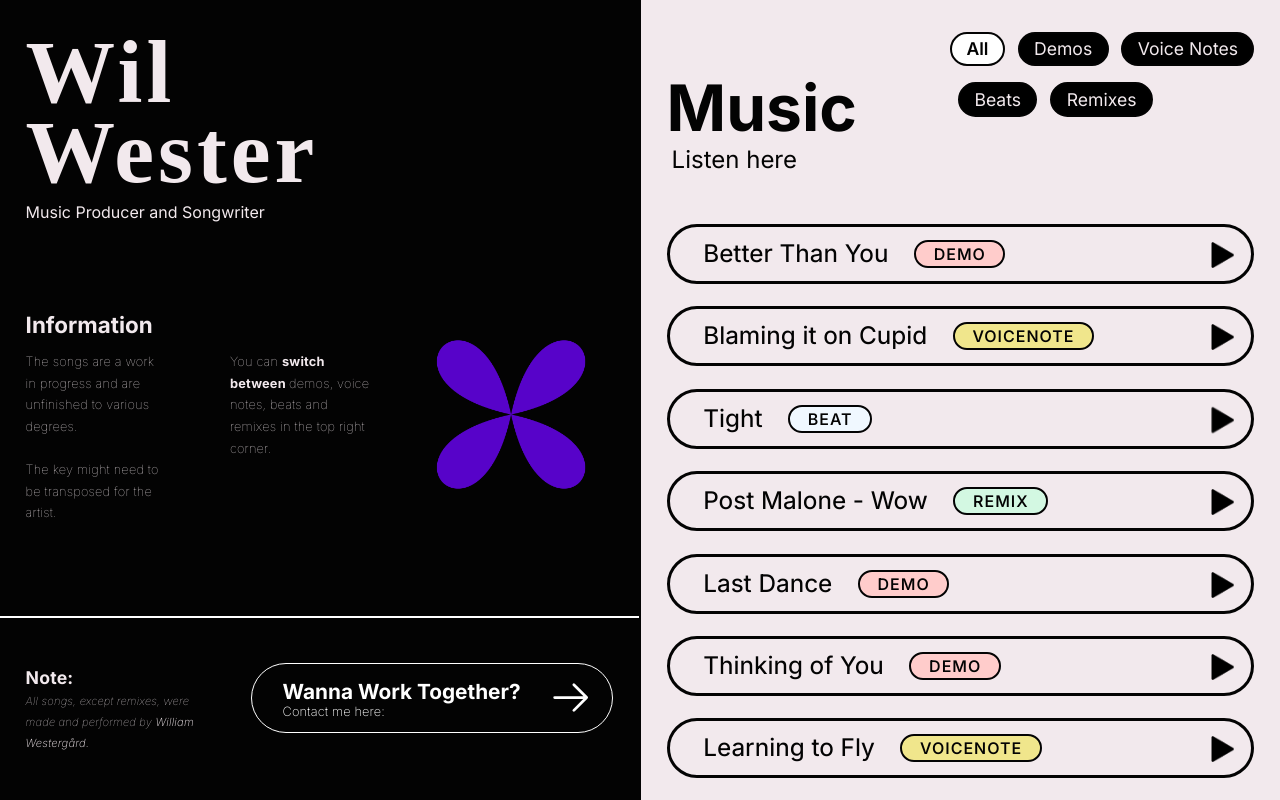
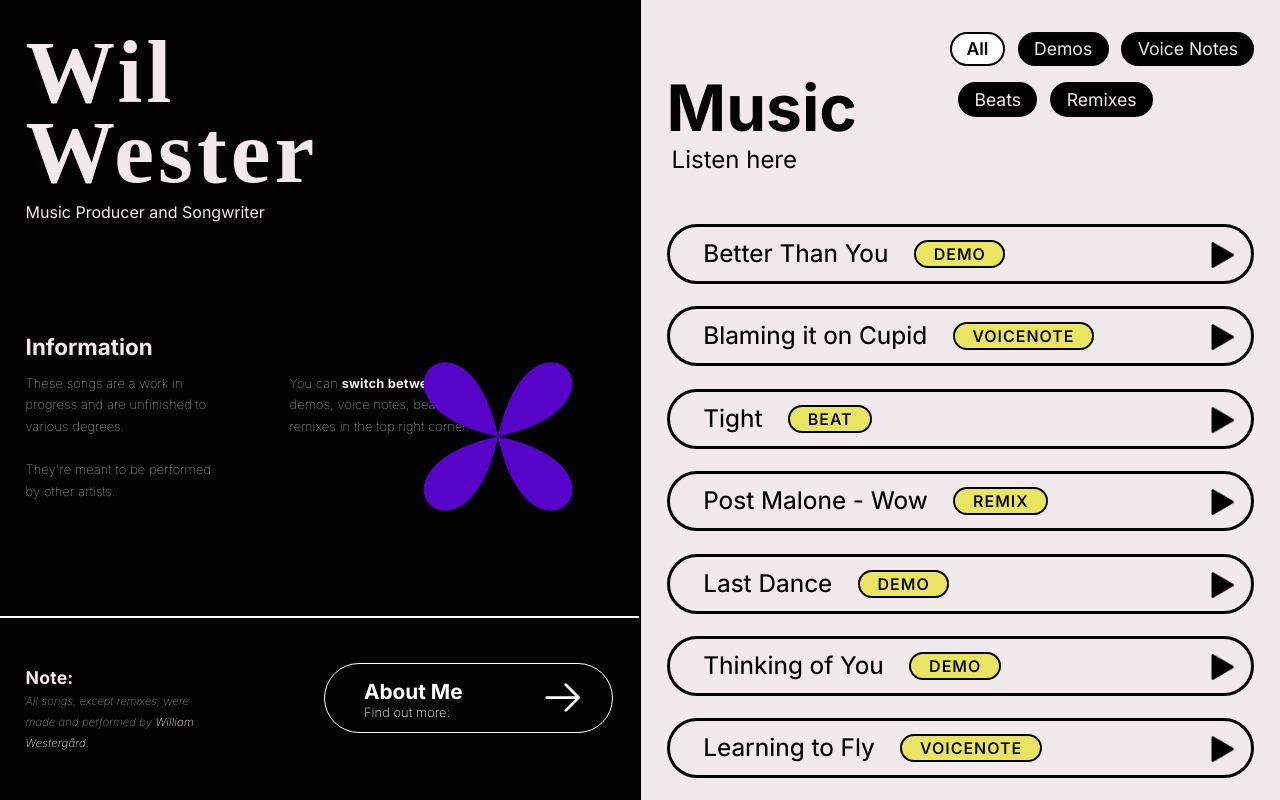
Before and after one commit to williamwestergard/music-website, a React (Vite) app: page / in a window 1280 px wide. Shown: the top 800 px of the page. Built offline with nearby package versions, Linux system fonts and the light colour scheme; a web font is replaced by a local one.

Commit message:
new commit

```diff
--- /dev/null
+++ b/src/assets/components/AboutMe.jsx
@@ -0,0 +1,47 @@
+import React from "react";
+import Profile_Pic from "../components/profile_pic.png";
+import ArrowDiagonal from "../components/arrow-diagonal.png";
+
+function About_Me() {
+  const user = "william.westergard";
+  const domain = "outlook.com";
+  const email = `${user}@${domain}`;
+  return (
+    <>
+      <section id="about-me">
+        <section className="information">
+          <h2>About me</h2>
+          <section className="information-p-container">
+            <p>
+              A musician based in Stockholm, Sweden.
+              <br /> <br /> I can play guitar, bass and keyboard. I'm mainly
+              using Logic Pro X.
+            </p>
+            <p>
+              Do you want to work on these songs? Or do you need help with your
+              own projects?
+              <br />
+              <br />
+              <a
+                className="lets-talk"
+                href={`mailto:${email}`}
+                style={{ textDecoration: "none", color: "white" }}
+              >
+                <b> Let's talk</b>
+                <img
+                  src={ArrowDiagonal}
+                  className="arrow-diagonal"
+                  alt="Arrow"
+                />
+              </a>
+            </p>
+
+            <img className="profile-pic" src={Profile_Pic} />
+          </section>
+        </section>
+      </section>
+    </>
+  );
+}
+
+export default About_Me;
--- a/src/assets/components/Footer.jsx
+++ b/src/assets/components/Footer.jsx
@@ -1,4 +1,4 @@
-function Footer() {
+function Footer({ showAbout, isVisible }) {
   return (
     <>
       <section className="footer">
@@ -18,11 +18,11 @@ function Footer() {
               <span style={{ fontWeight: "200" }}> William Westergård.</span>
             </p>
           </article>
-          <a href="#">
+          <a onClick={showAbout} style={{ cursor: "pointer" }}>
             <article className="wanna-collab">
               <article className="wanna-collab-info-container">
-                <h2>Wanna Work Together?</h2>
-                <p>Contact me here:</p>
+                <h2>{isVisible ? "Information" : "About Me"}</h2>
+                <p>Find out more:</p>
               </article>
               <svg
                 className="arrow"
--- a/src/assets/components/Information.jsx
+++ b/src/assets/components/Information.jsx
@@ -8,15 +8,14 @@ function Information() {
         <h2>Information</h2>
         <section className="information-p-container">
           <p>
-            The songs are a work in progress and are unfinished to various
+            These songs are a work in progress and are unfinished to various
             degrees.
-            <br /> <br /> The key might need to be transposed for the artist.
+            <br /> <br /> They're meant to be performed by other artists.
           </p>
           <p>
             You can <b>switch between </b>
             demos, voice notes, beats and remixes in the top right corner.
           </p>
-
           <img className="shape-img" src={Shape} />
         </section>
       </section>
--- a/src/assets/components/Songs.jsx
+++ b/src/assets/components/Songs.jsx
@@ -69,10 +69,10 @@ export default function Songs({
 
   // Define the background color for each genre
   const genreBackgroundColor = {
-    Demo: "#ffcccb",
-    VoiceNote: "#f0e68c",
-    Beat: "#f0f8ff",
-    Remix: "#d3f8e2",
+    Demo: "#e9e563",
+    VoiceNote: "#e9e563",
+    Beat: "#e9e563",
+    Remix: "#e9e563",
   };
 
   // Get the background color for the song's genre
--- a/src/assets/pages/LeftSide.jsx
+++ b/src/assets/pages/LeftSide.jsx
@@ -1,16 +1,31 @@
+import React, { useState } from "react";
+
 import Footer from "../components/Footer";
 import Header from "../components/Header";
 import Information from "../components/Information";
+import About_Me from "../components/AboutMe";
 import "./css/leftSide.css";
 import "./css/responsive.css";
 
 function LeftSide() {
+  const [isVisible, setIsVisible] = useState(false);
+
+  const showAbout = () => setIsVisible(!isVisible);
+
   return (
     <>
       <main className="left-side-container">
         <Header />
-        <Information />
-        <Footer />
+
+        <div style={{ display: isVisible ? "none" : "block" }}>
+          <Information />
+        </div>
+
+        <div style={{ display: isVisible ? "block" : "none" }}>
+          <About_Me />
+        </div>
+
+        <Footer showAbout={showAbout} isVisible={isVisible} />
       </main>
     </>
   );
--- a/src/assets/pages/RightSide.jsx
+++ b/src/assets/pages/RightSide.jsx
@@ -9,6 +9,16 @@ function RightSide() {
       <main className="right-side-container">
         <MusicHeader />
         <SongsList />
+        <br />
+
+        <p
+          className="footer-text"
+          style={{ color: "#484848", textAlign: "center" }}
+        >
+          <i>@Wilwester 2025</i>
+        </p>
+        <br />
+        <br />
         <section className="right-side-top-overlay"></section>
       </main>
     </>
--- a/src/assets/pages/css/leftSide.css
+++ b/src/assets/pages/css/leftSide.css
@@ -17,8 +17,8 @@
 .header h1 {
   font-family: "Lady Starlight";
   letter-spacing: 4px;
-  font-size: clamp(5.5rem, 7vw, 7.8rem);
-  line-height: clamp(10vh, 6vw, 11vh);
+  font-size: clamp(5.5rem, 7vw, 9rem);
+  line-height: clamp(10vh, 6vw, 12vh);
   margin: 0;
   padding: 0;
 }
@@ -55,8 +55,11 @@
 }
 
 .shape-img {
+  z-index: 0;
   margin-right: 2vw;
-  position: relative;
+  top: 45vh;
+  right: 3vw;
+  position: absolute;
   width: clamp(150px, 12vw, 220px);
   height: clamp(150px, 12vw, 220px);
   animation: rotate 35s infinite;
@@ -70,6 +73,16 @@
   0% {
     transform: rotate(360deg);
   }
+}
+
+.profile-pic {
+  z-index: 1;
+  position: absolute;
+  top: 41vh;
+  right: 3vw;
+  width: 33vh;
+  height: 33vh;
+  filter: drop-shadow(0px 0px 1px rgba(255, 255, 255, 0.407));
 }
 
 .footer {
@@ -99,11 +112,12 @@
 .wanna-collab {
   border: 1px solid white;
   border-radius: 1000px;
-  padding: 1.1vh 3.2vh;
+  padding: 1.1vh 4.2vh;
   align-self: center;
   justify-content: center;
   margin-right: 2vw;
   display: flex;
+
   flex-direction: row;
   text-decoration: none;
   color: white;
@@ -122,13 +136,15 @@
   margin: 0;
   margin-top: 7px;
   margin-left: 5px;
+  margin-right: 50px;
   font-size: clamp(1.3rem, 1.5vw, 1.7rem);
   font-weight: 700;
 }
 .wanna-collab p {
   margin: 0;
+  margin-top: 1px;
   margin-left: 5px;
-  font-size: clamp(0.8rem, 1vw, 1.08rem);
+  font-size: clamp(0.8rem, 1vw, 1.03rem);
   font-weight: 200;
   letter-spacing: 0.1px;
 }
@@ -142,3 +158,15 @@
   margin-left: 15px;
   left: 8px;
 }
+
+.arrow-diagonal {
+  position: relative;
+  width: 24px;
+  width: 24px;
+  top: 7px;
+  margin-left: 6px;
+}
+
+.lets-talk:hover {
+  filter: brightness(80%);
+}
```
Also changed, not shown: src/assets/components/arrow-diagonal.png (added), src/assets/components/profile_pic.png (added).
